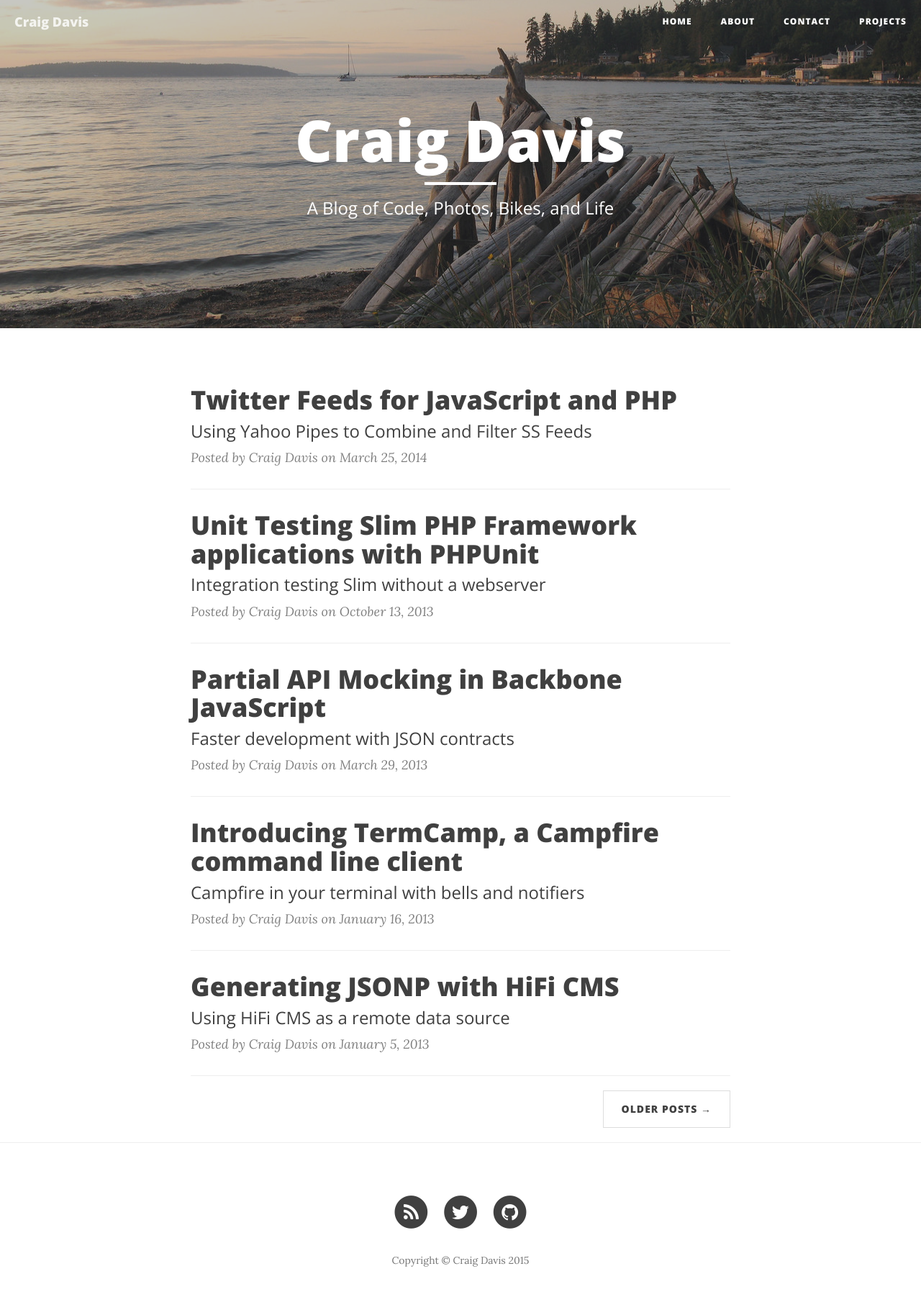
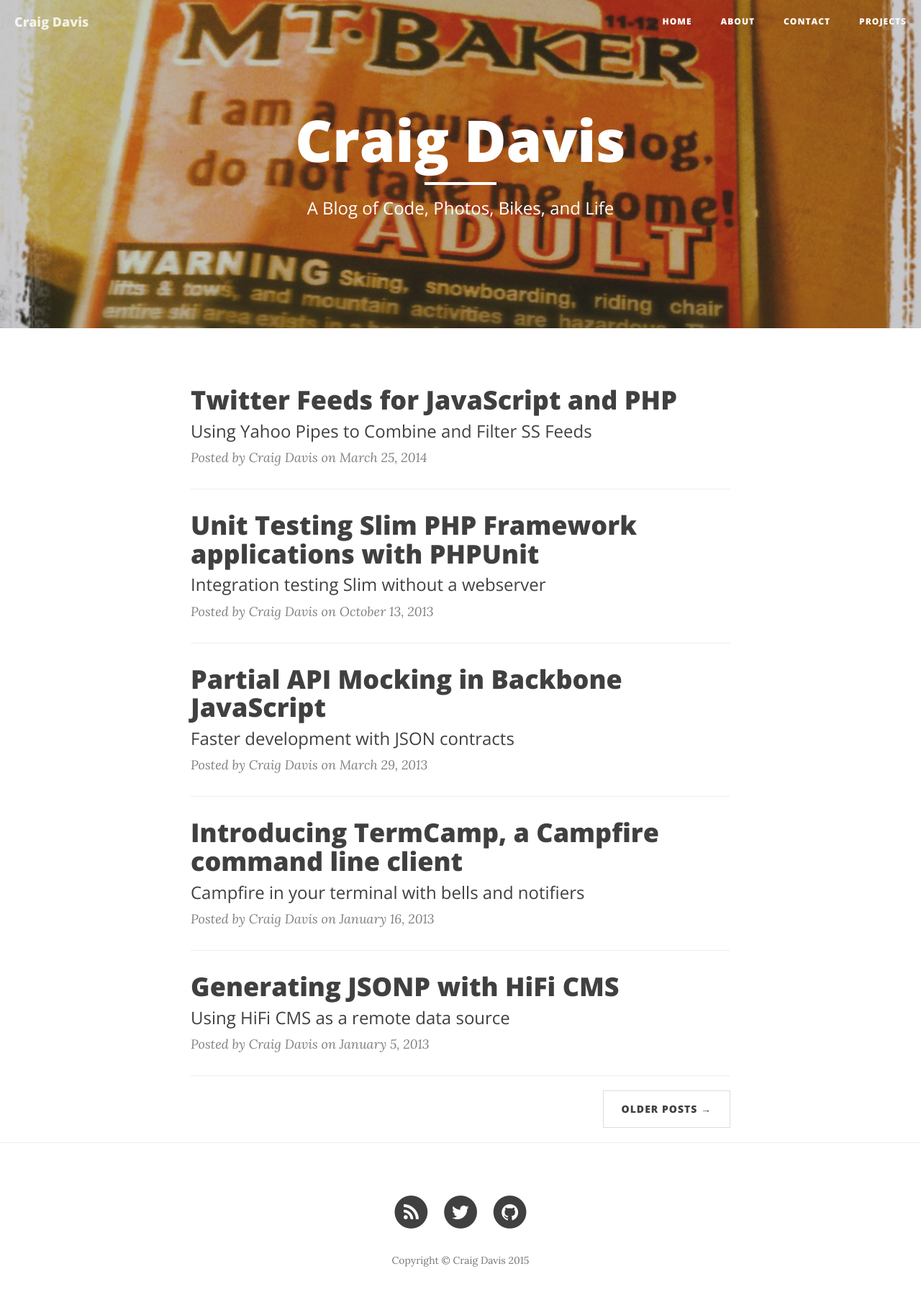
Before and after one commit to craig-davis/craig-davis.github.io, a Jekyll site: the page built from index.html, in a window 1280 px wide. Shown: the whole page at 72% size. Built offline with Jekyll 4.4.1, drawn with Linux system fonts in a browser that asks for light colours; nearby versions of some CDN libraries; the list of posts is cut into pages by our own code.

Commit message:
Update banner image with mountain-dog

```diff
--- a/_config.yml
+++ b/_config.yml
@@ -1,6 +1,6 @@
 # Site settings
 title: Craig Davis
-header-img: img/sunset.jpg
+header-img: img/headers/mountain-dog.jpg
 email: cadavis@gmail.com
 description: "Craig Davis - Code, Bikes, Photos"
 baseurl:
```
